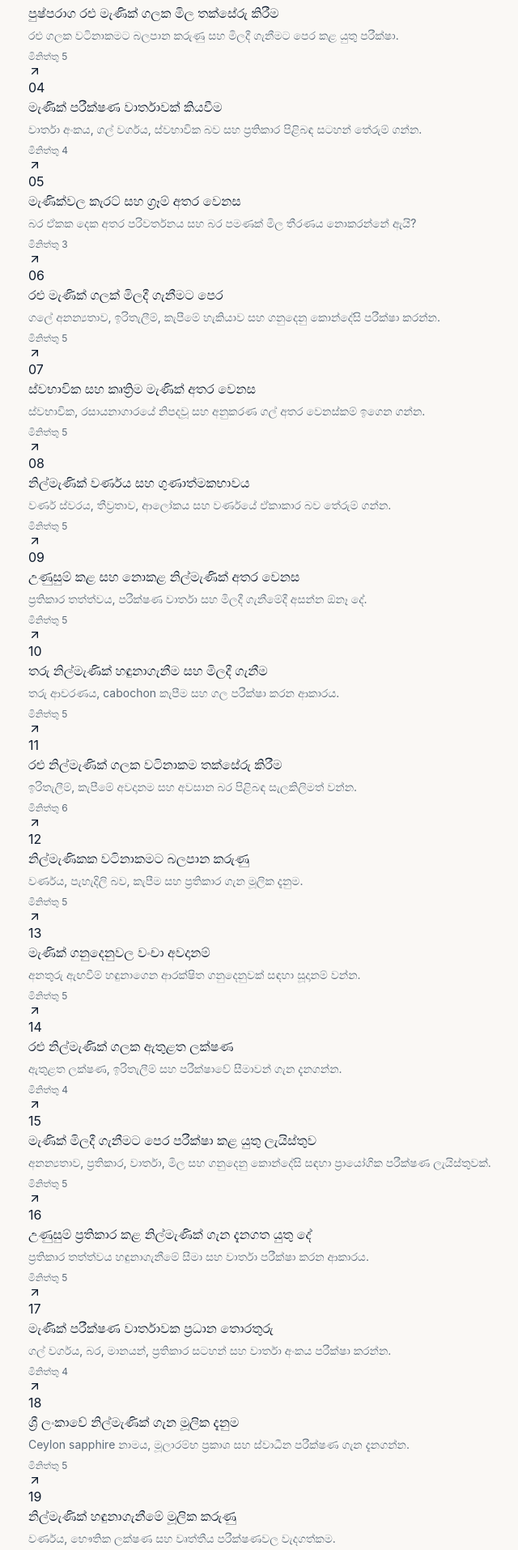
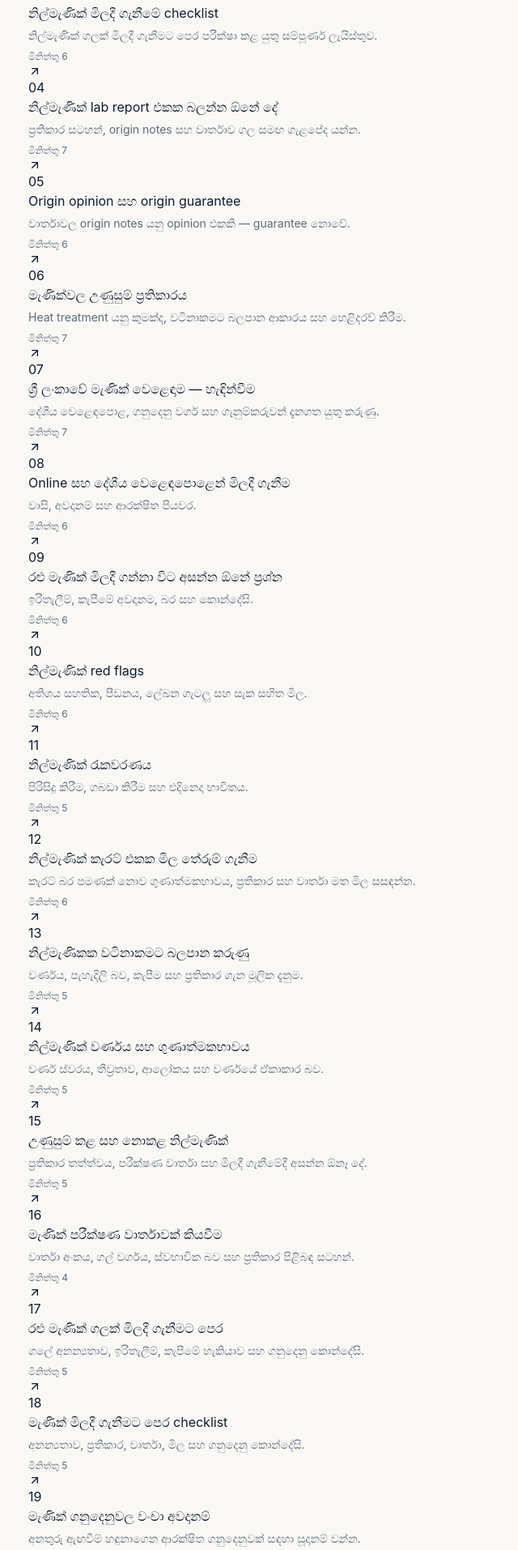
Before and after one commit to LinukaBandara/GemologyX, a Next.js app: page /learn in a window 1280 px wide. Shown: the part 646-2560 px from the top of the page at 81% size, without its empty margins (47-687 px from the left). Built offline with nearby package versions, Linux system fonts and the light colour scheme.

Commit message:
content: add new bulk guides to learn index + update CONTENT_INVENTORY

```diff
--- a/src/app/learn/page.tsx
+++ b/src/app/learn/page.tsx
@@ -16,64 +16,69 @@ const sinhalaGuides = [
     readTime: "මිනිත්තු 8",
   },
   {
+    title: "මැණික් වෙළෙන්දාගෙන් අසන්න ඕනේ ප්‍රශ්න",
+    description: "අනන්‍යතාව, ප්‍රතිකාර, වාර්තා, මිල සහ කොන්දේසි — ගනුදෙනුවට පෙර අසිය යුතු ප්‍රශ්න.",
+    href: "/si/learn/questions-to-ask-gem-dealer",
+    readTime: "මිනිත්තු 7",
+  },
+  {
+    title: "නිල්මැණික් මිලදී ගැනීමේ checklist",
+    description: "නිල්මැණික් ගලක් මිලදී ගැනීමට පෙර පරීක්ෂා කළ යුතු සම්පූර්ණ ලැයිස්තුව.",
+    href: "/si/learn/blue-sapphire-buying-checklist",
+    readTime: "මිනිත්තු 6",
+  },
+  {
+    title: "නිල්මැණික් lab report එකක බලන්න ඕනේ දේ",
+    description: "ප්‍රතිකාර සටහන්, origin notes සහ වාර්තාව ගල සමඟ ගැළපේද යන්න.",
+    href: "/si/learn/blue-sapphire-lab-report",
+    readTime: "මිනිත්තු 7",
+  },
+  {
+    title: "Origin opinion සහ origin guarantee",
+    description: "වාර්තාවල origin notes යනු opinion එකකි — guarantee නොවේ.",
+    href: "/si/learn/origin-opinion-vs-guarantee",
+    readTime: "මිනිත්තු 6",
+  },
+  {
+    title: "මැණික්වල උණුසුම් ප්‍රතිකාරය",
+    description: "Heat treatment යනු කුමක්ද, වටිනාකමට බලපාන ආකාරය සහ හෙළිදරව් කිරීම.",
+    href: "/si/learn/heat-treatment-guide",
+    readTime: "මිනිත්තු 7",
+  },
+  {
+    title: "ශ්‍රී ලංකාවේ මැණික් වෙළෙඳාම — හැඳින්වීම",
+    description: "දේශීය වෙළෙඳපොළ, ගනුදෙනු වර්ග සහ ගැනුම්කරුවන් දැනගත යුතු කරුණු.",
+    href: "/si/learn/sri-lanka-gem-trade-intro",
+    readTime: "මිනිත්තු 7",
+  },
+  {
+    title: "Online සහ දේශීය වෙළෙඳපොළෙන් මිලදී ගැනීම",
+    description: "වාසි, අවදානම් සහ ආරක්ෂිත පියවර.",
+    href: "/si/learn/online-vs-local-gem-buying",
+    readTime: "මිනිත්තු 6",
+  },
+  {
+    title: "රළු මැණික් මිලදී ගන්නා විට අසන්න ඕනේ ප්‍රශ්න",
+    description: "ඉරිතැලීම්, කැපීමේ අවදානම, බර සහ කොන්දේසි.",
+    href: "/si/learn/rough-gem-questions",
+    readTime: "මිනිත්තු 6",
+  },
+  {
+    title: "නිල්මැණික් red flags",
+    description: "අතිශය සහතික, පීඩනය, ලේඛන ගැටලු සහ සැක සහිත මිල.",
+    href: "/si/learn/blue-sapphire-red-flags",
+    readTime: "මිනිත්තු 6",
+  },
+  {
+    title: "නිල්මැණික් රැකවරණය",
+    description: "පිරිසිදු කිරීම, ගබඩා කිරීම සහ එදිනෙදා භාවිතය.",
+    href: "/si/learn/blue-sapphire-care",
+    readTime: "මිනිත්තු 5",
+  },
+  {
     title: "නිල්මැණික් කැරට් එකක මිල තේරුම් ගැනීම",
     description: "කැරට් බර පමණක් නොව ගුණාත්මකභාවය, ප්‍රතිකාර සහ වාර්තා මත මිල සසඳන්න.",
     href: "/si/learn/blue-sapphire-price-per-carat",
-    readTime: "මිනිත්තු 6",
-  },
-
-  {
-    title: "පුෂ්පරාග රළු මැණික් ගලක මිල තක්සේරු කිරීම",
-    description: "රළු ගලක වටිනාකමට බලපාන කරුණු සහ මිලදී ගැනීමට පෙර කළ යුතු පරීක්ෂා.",
-    href: "/si/learn/rough-yellow-sapphire-value",
-    readTime: "මිනිත්තු 5",
-  },
-  {
-    title: "මැණික් පරීක්ෂණ වාර්තාවක් කියවීම",
-    description: "වාර්තා අංකය, ගල් වර්ගය, ස්වභාවික බව සහ ප්‍රතිකාර පිළිබඳ සටහන් තේරුම් ගන්න.",
-    href: "/si/learn/how-to-read-gem-report",
-    readTime: "මිනිත්තු 4",
-  },
-  {
-    title: "මැණික්වල කැරට් සහ ග්‍රෑම් අතර වෙනස",
-    description: "බර ඒකක දෙක අතර පරිවර්තනය සහ බර පමණක් මිල තීරණය නොකරන්නේ ඇයි?",
-    href: "/si/learn/carat-vs-gram",
-    readTime: "මිනිත්තු 3",
-  },
-  {
-    title: "රළු මැණික් ගලක් මිලදී ගැනීමට පෙර",
-    description: "ගලේ අනන්‍යතාව, ඉරිතැලීම්, කැපීමේ හැකියාව සහ ගනුදෙනු කොන්දේසි පරීක්ෂා කරන්න.",
-    href: "/si/learn/buying-rough-gemstones",
-    readTime: "මිනිත්තු 5",
-  },
-  {
-    title: "ස්වභාවික සහ කෘත්‍රිම මැණික් අතර වෙනස",
-    description: "ස්වභාවික, රසායනාගාරයේ නිපදවූ සහ අනුකරණ ගල් අතර වෙනස්කම් ඉගෙන ගන්න.",
-    href: "/si/learn/natural-vs-synthetic-gemstones",
-    readTime: "මිනිත්තු 5",
-  },
-  {
-    title: "නිල්මැණික් වර්ණය සහ ගුණාත්මකභාවය",
-    description: "වර්ණ ස්වරය, තීව්‍රතාව, ආලෝකය සහ වර්ණයේ ඒකාකාර බව තේරුම් ගන්න.",
-    href: "/si/learn/blue-sapphire-colour-quality",
-    readTime: "මිනිත්තු 5",
-  },
-  {
-    title: "උණුසුම් කළ සහ නොකළ නිල්මැණික් අතර වෙනස",
-    description: "ප්‍රතිකාර තත්ත්වය, පරීක්ෂණ වාර්තා සහ මිලදී ගැනීමේදී අසන්න ඕනෑ දේ.",
-    href: "/si/learn/heated-vs-unheated-blue-sapphire",
-    readTime: "මිනිත්තු 5",
-  },
-  {
-    title: "තරු නිල්මැණික් හඳුනාගැනීම සහ මිලදී ගැනීම",
-    description: "තරු ආචරණය, cabochon කැපීම සහ ගල පරීක්ෂා කරන ආකාරය.",
-    href: "/si/learn/star-sapphire-guide",
-    readTime: "මිනිත්තු 5",
-  },
-  {
-    title: "රළු නිල්මැණික් ගලක වටිනාකම තක්සේරු කිරීම",
-    description: "ඉරිතැලීම්, කැපීමේ අවදානම සහ අවසාන බර පිළිබඳ සැලකිලිමත් වන්න.",
-    href: "/si/learn/rough-blue-sapphire-value",
     readTime: "මිනිත්තු 6",
   },
   {
@@ -83,71 +88,125 @@ const sinhalaGuides = [
     readTime: "මිනිත්තු 5",
   },
   {
+    title: "නිල්මැණික් වර්ණය සහ ගුණාත්මකභාවය",
+    description: "වර්ණ ස්වරය, තීව්‍රතාව, ආලෝකය සහ වර්ණයේ ඒකාකාර බව.",
+    href: "/si/learn/blue-sapphire-colour-quality",
+    readTime: "මිනිත්තු 5",
+  },
+  {
+    title: "උණුසුම් කළ සහ නොකළ නිල්මැණික්",
+    description: "ප්‍රතිකාර තත්ත්වය, පරීක්ෂණ වාර්තා සහ මිලදී ගැනීමේදී අසන්න ඕනෑ දේ.",
+    href: "/si/learn/heated-vs-unheated-blue-sapphire",
+    readTime: "මිනිත්තු 5",
+  },
+  {
+    title: "මැණික් පරීක්ෂණ වාර්තාවක් කියවීම",
+    description: "වාර්තා අංකය, ගල් වර්ගය, ස්වභාවික බව සහ ප්‍රතිකාර පිළිබඳ සටහන්.",
+    href: "/si/learn/how-to-read-gem-report",
+    readTime: "මිනිත්තු 4",
+  },
+  {
+    title: "රළු මැණික් ගලක් මිලදී ගැනීමට පෙර",
+    description: "ගලේ අනන්‍යතාව, ඉරිතැලීම්, කැපීමේ හැකියාව සහ ගනුදෙනු කොන්දේසි.",
+    href: "/si/learn/buying-rough-gemstones",
+    readTime: "මිනිත්තු 5",
+  },
+  {
+    title: "මැණික් මිලදී ගැනීමට පෙර checklist",
+    description: "අනන්‍යතාව, ප්‍රතිකාර, වාර්තා, මිල සහ ගනුදෙනු කොන්දේසි.",
+    href: "/si/learn/gemstone-buying-checklist",
+    readTime: "මිනිත්තු 5",
+  },
+  {
     title: "මැණික් ගනුදෙනුවල වංචා අවදානම්",
     description: "අනතුරු ඇඟවීම් හඳුනාගෙන ආරක්ෂිත ගනුදෙනුවක් සඳහා සූදානම් වන්න.",
     href: "/si/learn/avoid-gemstone-scams",
     readTime: "මිනිත්තු 5",
   },
   {
-    title: "රළු නිල්මැණික් ගලක ඇතුළත ලක්ෂණ",
-    description: "ඇතුළත ලක්ෂණ, ඉරිතැලීම් සහ පරීක්ෂාවේ සීමාවන් ගැන දැනගන්න.",
+    title: "ස්වභාවික සහ කෘත්‍රිම මැණික් අතර වෙනස",
+    description: "ස්වභාවික, lab-grown සහ අනුකරණ ගල් අතර වෙනස්කම්.",
+    href: "/si/learn/natural-vs-synthetic-gemstones",
+    readTime: "මිනිත්තු 5",
+  },
+  {
+    title: "ශ්‍රී ලංකාවේ නිල්මැණික්",
+    description: "Ceylon sapphire නාමය, මූලාරම්භ ප්‍රකාශ සහ ස්වාධීන පරීක්ෂණ.",
+    href: "/si/learn/sri-lankan-blue-sapphire",
+    readTime: "මිනිත්තු 5",
+  },
+  {
+    title: "තරු නිල්මැණික්",
+    description: "තරු ආචරණය, cabochon කැපීම සහ පරීක්ෂා කරන ආකාරය.",
+    href: "/si/learn/star-sapphire-guide",
+    readTime: "මිනිත්තු 5",
+  },
+  {
+    title: "රළු නිල්මැණික් ගලක වටිනාකම",
+    description: "ඉරිතැලීම්, කැපීමේ අවදානම සහ අවසාන බර.",
+    href: "/si/learn/rough-blue-sapphire-value",
+    readTime: "මිනිත්තු 6",
+  },
+  {
+    title: "රළු නිල්මැණික් ඇතුළත ලක්ෂණ",
+    description: "Inclusions, ඉරිතැලීම් සහ පරීක්ෂාවේ සීමාවන්.",
     href: "/si/learn/rough-sapphire-inclusions",
     readTime: "මිනිත්තු 4",
   },
   {
-    title: "මැණික් මිලදී ගැනීමට පෙර පරීක්ෂා කළ යුතු ලැයිස්තුව",
-    description: "අනන්‍යතාව, ප්‍රතිකාර, වාර්තා, මිල සහ ගනුදෙනු කොන්දේසි සඳහා ප්‍රායෝගික පරීක්ෂණ ලැයිස්තුවක්.",
-    href: "/si/learn/gemstone-buying-checklist",
+    title: "නිල්මැණික් හඳුනාගැනීම",
+    description: "වර්ණය, භෞතික ලක්ෂණ සහ වෘත්තීය පරීක්ෂණ.",
+    href: "/si/learn/identify-sapphire",
     readTime: "මිනිත්තු 5",
   },
   {
-    title: "උණුසුම් ප්‍රතිකාර කළ නිල්මැණික් ගැන දැනගත යුතු දේ",
-    description: "ප්‍රතිකාර තත්ත්වය හඳුනාගැනීමේ සීමා සහ වාර්තා පරීක්ෂා කරන ආකාරය.",
-    href: "/si/learn/heated-sapphire-guide",
+    title: "මැණික්වල කැරට් සහ ග්‍රෑම්",
+    description: "බර ඒකක දෙක අතර පරිවර්තනය.",
+    href: "/si/learn/carat-vs-gram",
+    readTime: "මිනිත්තු 3",
+  },
+  {
+    title: "රතු මැණික් සහ රතු ස්පිනල්",
+    description: "සමාන පෙනුම සහ හඳුනාගැනීමේ සීමා.",
+    href: "/si/learn/ruby-vs-spinel",
+    readTime: "මිනිත්තු 4",
+  },
+  {
+    title: "පුෂ්පරාග සහ කහ ටොපාස්",
+    description: "ඛනිජ වෙනස සහ මිලදී ගැනීමේ උපදෙස්.",
+    href: "/si/learn/yellow-sapphire-vs-topaz",
+    readTime: "මිනිත්තු 4",
+  },
+  {
+    title: "පුෂ්පරාග රළු ගලක මිල",
+    description: "රළු කහ sapphire වටිනාකම තක්සේරු කිරීම.",
+    href: "/si/learn/rough-yellow-sapphire-value",
     readTime: "මිනිත්තු 5",
   },
   {
-    title: "මැණික් පරීක්ෂණ වාර්තාවක ප්‍රධාන තොරතුරු",
-    description: "ගල් වර්ගය, බර, මානයන්, ප්‍රතිකාර සටහන් සහ වාර්තා අංකය පරීක්ෂා කරන්න.",
+    title: "ස්වභාවික, කෘත්‍රිම සහ අනුකරණ",
+    description: "වෙළෙඳාමේ පද තේරුම් ගනිමු.",
+    href: "/si/learn/natural-synthetic-imitation-gems",
+    readTime: "මිනිත්තු 5",
+  },
+  {
+    title: "ප්‍රතිකාර තොරතුරු හෙළි කිරීම",
+    description: "විකුණුම්කරුගේ ප්‍රකාශ සහ වාර්තා.",
+    href: "/si/learn/gemstone-treatment-disclosure",
+    readTime: "මිනිත්තු 4",
+  },
+  {
+    title: "වාර්තාවක ප්‍රධාන තොරතුරු",
+    description: "ගල් වර්ගය, බර, මානයන්, ප්‍රතිකාර සටහන්.",
     href: "/si/learn/gem-lab-report-details",
     readTime: "මිනිත්තු 4",
   },
   {
-    title: "ශ්‍රී ලංකාවේ නිල්මැණික් ගැන මූලික දැනුම",
-    description: "Ceylon sapphire නාමය, මූලාරම්භ ප්‍රකාශ සහ ස්වාධීන පරීක්ෂණ ගැන දැනගන්න.",
-    href: "/si/learn/sri-lankan-blue-sapphire",
+    title: "උණුසුම් ප්‍රතිකාර කළ නිල්මැණික්",
+    description: "ප්‍රතිකාර තත්ත්වය හඳුනාගැනීමේ සීමා.",
+    href: "/si/learn/heated-sapphire-guide",
     readTime: "මිනිත්තු 5",
   },
-  {
-    title: "නිල්මැණික් හඳුනාගැනීමේ මූලික කරුණු",
-    description: "වර්ණය, භෞතික ලක්ෂණ සහ වෘත්තීය පරීක්ෂණවල වැදගත්කම.",
-    href: "/si/learn/identify-sapphire",
-    readTime: "මිනිත්තු 5",
-  },
-  {
-    title: "රතු මැණික් සහ රතු ස්පිනල් අතර වෙනස",
-    description: "සමාන පෙනුම සහ නිවැරදි හඳුනාගැනීමේ සීමා.",
-    href: "/si/learn/ruby-vs-spinel",
-    readTime: "මිනිත්තු 4",
-  },
-  {
-    title: "පුෂ්පරාග සහ කහ ටොපාස් අතර වෙනස",
-    description: "ඛනිජ වෙනස, සමාන පෙනුම සහ මිලදී ගැනීමේ උපදෙස්.",
-    href: "/si/learn/yellow-sapphire-vs-topaz",
-    readTime: "මිනිත්තු 4",
-  },
-  {
-    title: "ස්වභාවික, කෘත්‍රිම සහ අනුකරණ මැණික්",
-    description: "මෙම වර්ග තුන අතර වැදගත් වෙනස්කම්.",
-    href: "/si/learn/natural-synthetic-imitation-gems",
-    readTime: "මිනිත්තු 5",
-  },
-  {
-    title: "මැණික් ප්‍රතිකාර පිළිබඳ තොරතුරු හෙළි කිරීම",
-    description: "ප්‍රතිකාර තත්ත්වය, විකුණුම්කරුගේ ප්‍රකාශ සහ වාර්තා.",
-    href: "/si/learn/gemstone-treatment-disclosure",
-    readTime: "මිනිත්තු 4",
-  }
 ] as const;
 
 const categories = [
```
Also changed, not shown: 1 other file (tests, documents, lock files or other folders).
